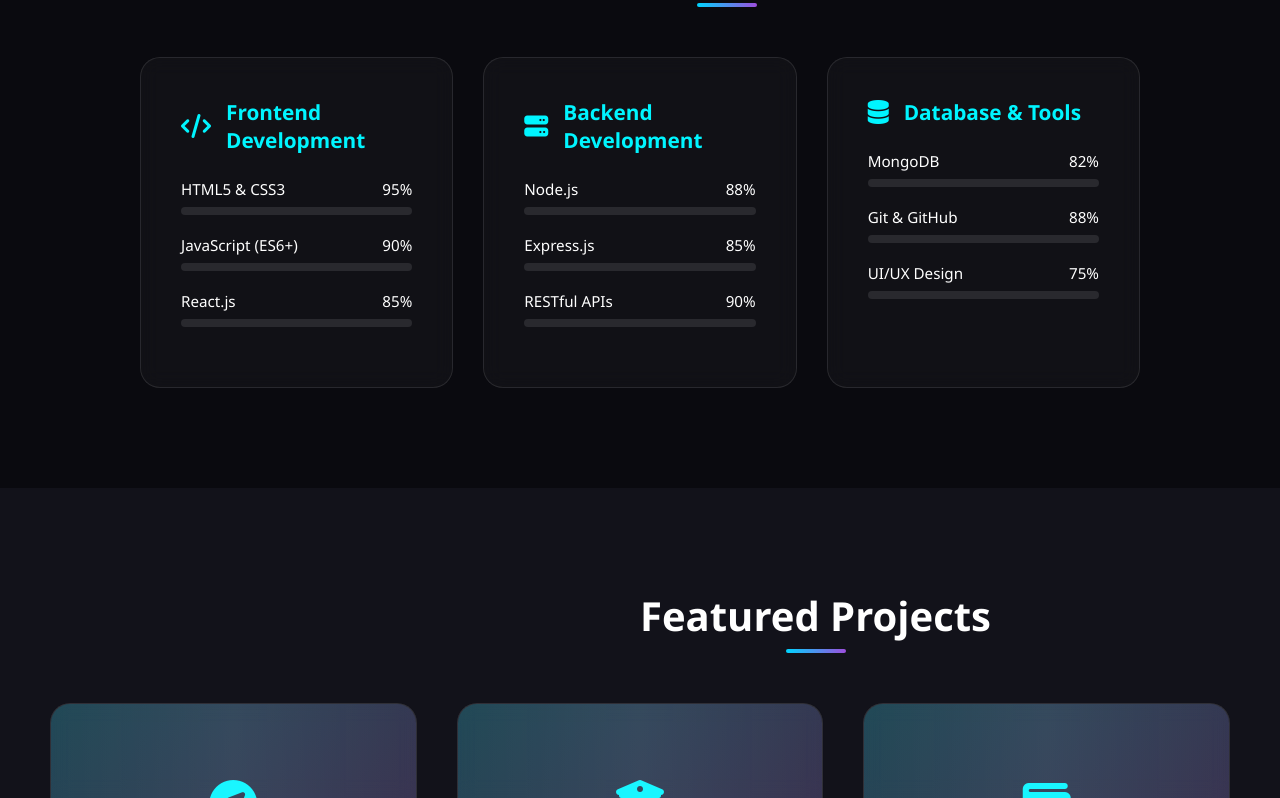
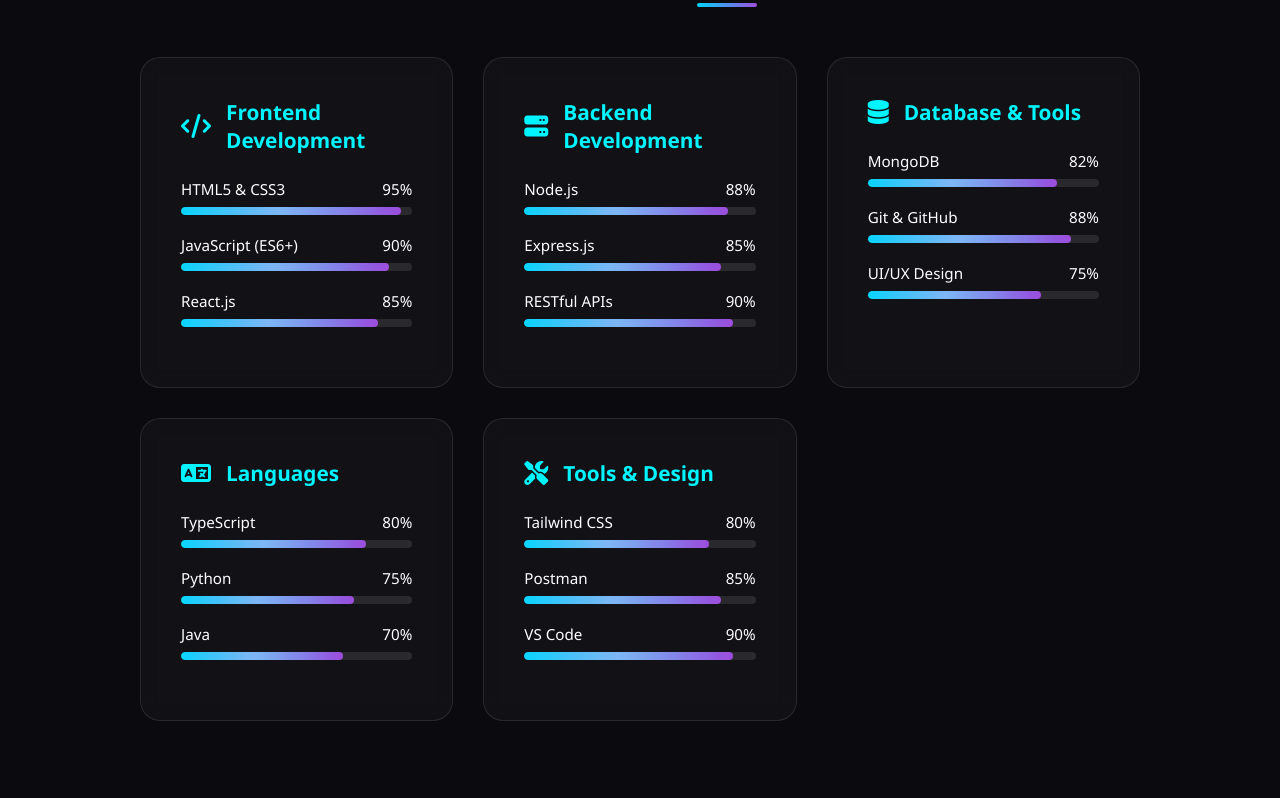
Before and after one commit to DhanaM24/my_new_portfolio, a plain HTML site: page index.html in a window 1280 px wide. Shown: the part 2002-2800 px from the top of the page. Drawn offline with nearby package versions, Linux system fonts and the light colour scheme.

Commit message:
Enhance portfolio with updated technical skills and project updates

```diff
--- a/index.html
+++ b/index.html
@@ -116,15 +116,15 @@
       </div>
       <div class="about-stats">
         <div class="stat-card">
-          <span class="stat-number" data-target="10">0</span>
+          <span class="stat-number" data-target="10">10+</span>
           <span class="stat-label">Projects Completed</span>
         </div>
         <div class="stat-card">
-          <span class="stat-number" data-target="1">0</span>
+          <span class="stat-number" data-target="1">1+</span>
           <span class="stat-label">Years Experience</span>
         </div>
         <div class="stat-card">
-          <span class="stat-number" data-target="15">0</span>
+          <span class="stat-number" data-target="31">30+</span>
           <span class="stat-label">Technologies</span>
         </div>
       </div>
@@ -227,6 +227,68 @@
               </div>
             </div>
           </div>
+
+          <div class="skill-category">
+            <h3><i class="fas fa-language"></i> Languages</h3>
+            <div class="skill-item">
+              <div class="skill-header">
+                <span>TypeScript</span>
+                <span>80%</span>
+              </div>
+              <div class="skill-bar">
+                <div class="skill-progress" data-width="80"></div>
+              </div>
+            </div>
+            <div class="skill-item">
+              <div class="skill-header">
+                <span>Python</span>
+                <span>75%</span>
+              </div>
+              <div class="skill-bar">
+                <div class="skill-progress" data-width="75"></div>
+              </div>
+            </div>
+            <div class="skill-item">
+              <div class="skill-header">
+                <span>Java</span>
+                <span>70%</span>
+              </div>
+              <div class="skill-bar">
+                <div class="skill-progress" data-width="70"></div>
+              </div>
+            </div>
+          </div>
+
+          <div class="skill-category">
+            <h3><i class="fas fa-tools"></i> Tools & Design</h3>
+            <div class="skill-item">
+              <div class="skill-header">
+                <span>Tailwind CSS</span>
+                <span>80%</span>
+              </div>
+              <div class="skill-bar">
+                <div class="skill-progress" data-width="80"></div>
+              </div>
+            </div>
+            <div class="skill-item">
+              <div class="skill-header">
+                <span>Postman</span>
+                <span>85%</span>
+              </div>
+              <div class="skill-bar">
+                <div class="skill-progress" data-width="85"></div>
+              </div>
+            </div>
+            <div class="skill-item">
+              <div class="skill-header">
+                <span>VS Code</span>
+                <span>90%</span>
+              </div>
+              <div class="skill-bar">
+                <div class="skill-progress" data-width="90"></div>
+              </div>
+            </div>
+          </div>
         </div>
       </div>
     </section>
@@ -306,8 +368,8 @@
             <p class="project-description">
               A mobile finance tracker app built in Kotlin for daily income and
               expense management. It records transactions, categorizes spending,
-              and provides visual insights with charts to promote better budgeting
-              and financial awareness.
+              and provides visual insights with charts to promote better
+              budgeting and financial awareness.
             </p>
             <div class="tech-stack">
               <span class="tech-tag">Kotlin</span>
--- a/script.js
+++ b/script.js
@@ -13,6 +13,14 @@
       const top = element.getBoundingClientRect().top;
       if (top < triggerBottom) {
         element.classList.add("active", "visible");
+        // If this is a skill category, animate its progress bars
+        if (element.classList.contains("skill-category")) {
+          const progresses = element.querySelectorAll(".skill-progress");
+          progresses.forEach((p) => {
+            const width = p.getAttribute("data-width") || p.dataset.width;
+            if (width) p.style.width = `${width}%`;
+          });
+        }
       }
     });
   };
```
